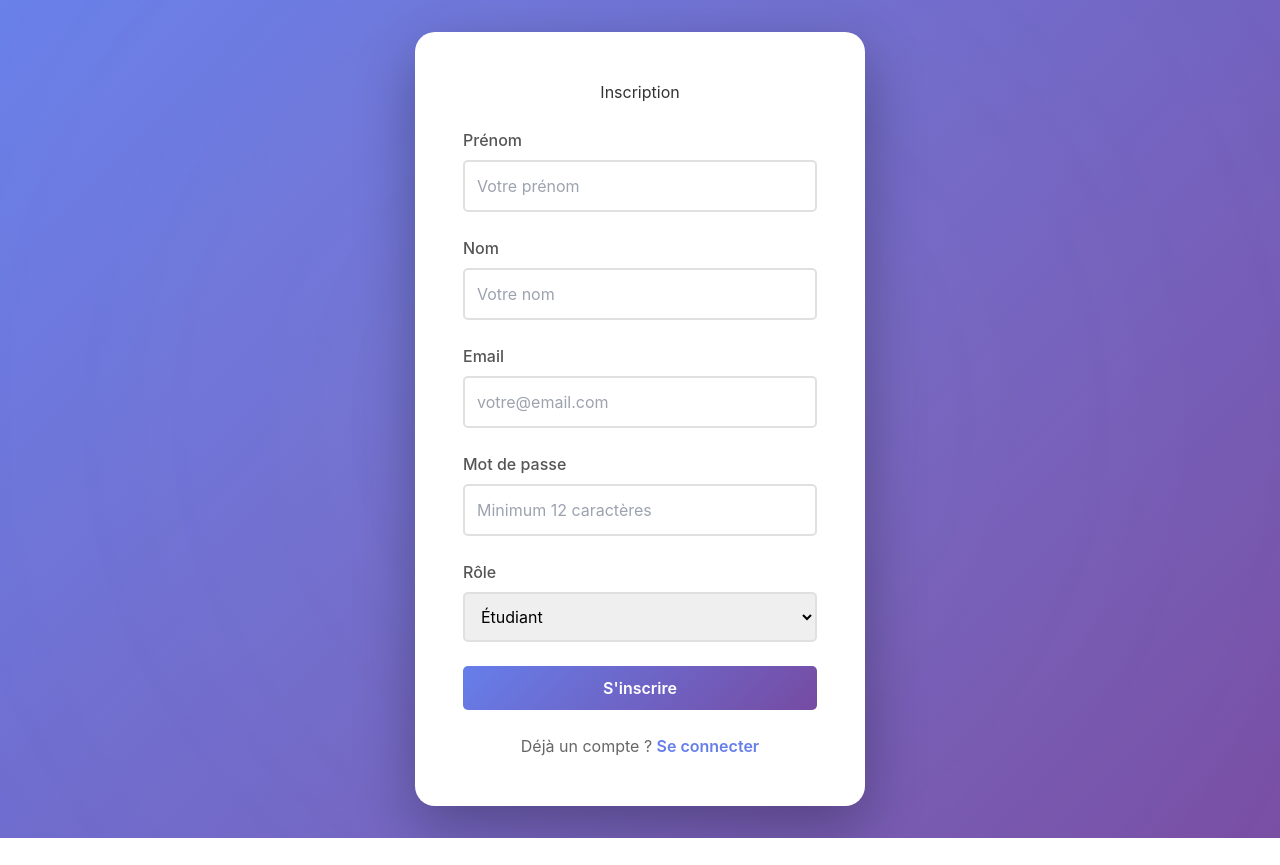
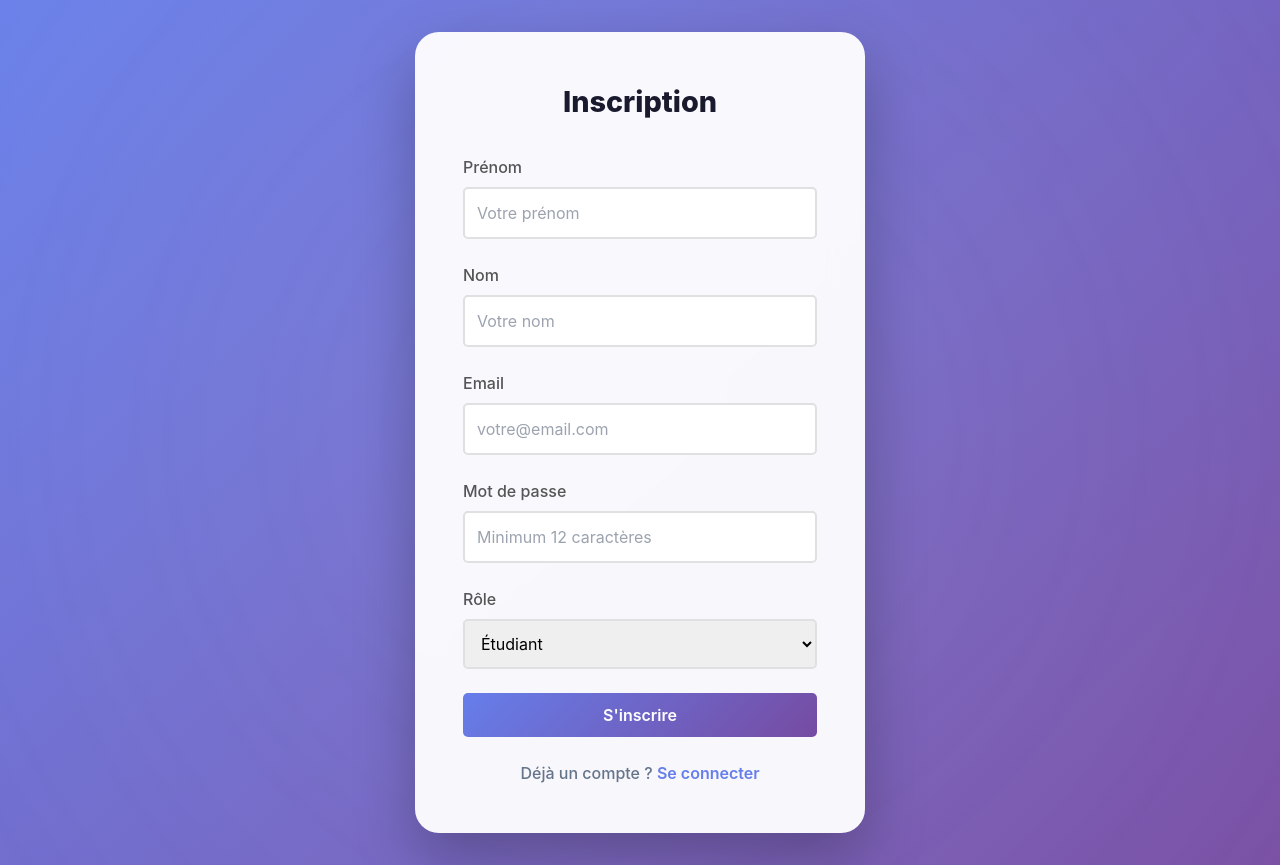
Before and after one commit to hanineBaccar123/Projet-Devops, a React app in the folder FrontendElearning/: page /register in a window 1280 px wide. Before the commit the page ends 838 px from the top, so only its background shows below. Built offline with nearby package versions, Linux system fonts and the light colour scheme; no server answers; the HTML template or start-up script is replaced by a standard one.

Commit message:
modif auth

```diff
--- a/FrontendElearning/src/pages/Auth.css
+++ b/FrontendElearning/src/pages/Auth.css
@@ -7,6 +7,7 @@
   padding: 2rem;
   position: relative;
   overflow: hidden;
+  font-family: 'Inter', sans-serif;
 }
 
 .auth-container::before {
@@ -16,7 +17,7 @@
   right: -50%;
   width: 200%;
   height: 200%;
-  background: radial-gradient(circle, rgba(255,255,255,0.1) 0%, transparent 70%);
+  background: radial-gradient(circle, rgba(255,255,255,0.15) 0%, transparent 70%);
   animation: pulse 15s ease-in-out infinite;
 }
 
@@ -26,20 +27,29 @@
 }
 
 .auth-card {
-  background: white;
+  background: rgba(255, 255, 255, 0.95);
+  backdrop-filter: blur(15px);
   padding: 3rem;
-  border-radius: 20px;
-  box-shadow: 0 20px 60px rgba(0, 0, 0, 0.3);
+  border-radius: 24px;
+  box-shadow: 0 25px 60px rgba(0, 0, 0, 0.25);
   width: 100%;
   max-width: 450px;
   position: relative;
   z-index: 1;
+  transition: transform 0.3s, box-shadow 0.3s;
+}
+
+.auth-card:hover {
+  transform: translateY(-5px);
+  box-shadow: 0 35px 80px rgba(0, 0, 0, 0.3);
 }
 
 .auth-card h2 {
-  margin-bottom: 1.5rem;
-  color: #333;
+  margin-bottom: 2rem;
+  color: #1a1a2e;
   text-align: center;
+  font-weight: 800;
+  font-size: 1.8rem;
 }
 
 .form-group {
@@ -49,18 +59,18 @@
 .form-group label {
   display: block;
   margin-bottom: 0.5rem;
-  color: #555;
-  font-weight: 500;
+  color: #475569;
+  font-weight: 600;
 }
 
 .form-group input,
 .form-group select {
   width: 100%;
-  padding: 0.75rem;
+  padding: 0.85rem;
   border: 2px solid #e0e0e0;
-  border-radius: 5px;
+  border-radius: 12px;
   font-size: 1rem;
-  transition: border-color 0.3s;
+  transition: border-color 0.3s, box-shadow 0.3s;
   box-sizing: border-box;
 }
 
@@ -68,24 +78,25 @@
 .form-group select:focus {
   outline: none;
   border-color: #667eea;
+  box-shadow: 0 0 10px rgba(102, 126, 234, 0.2);
 }
 
 .btn-primary {
   width: 100%;
-  padding: 0.75rem;
-  background: linear-gradient(135deg, #667eea 0%, #764ba2 100%);
+  padding: 0.9rem;
+  background: linear-gradient(145deg, #667eea 0%, #764ba2 100%);
   color: white;
   border: none;
-  border-radius: 5px;
+  border-radius: 12px;
   font-size: 1rem;
-  font-weight: 600;
+  font-weight: 700;
   cursor: pointer;
-  transition: transform 0.2s, box-shadow 0.2s;
+  transition: transform 0.2s, box-shadow 0.3s;
 }
 
 .btn-primary:hover:not(:disabled) {
-  transform: translateY(-2px);
-  box-shadow: 0 5px 15px rgba(102, 126, 234, 0.4);
+  transform: translateY(-3px);
+  box-shadow: 0 10px 25px rgba(102, 126, 234, 0.45);
 }
 
 .btn-primary:disabled {
@@ -94,26 +105,30 @@
 }
 
 .error-message {
-  background: #fee;
-  color: #c33;
-  padding: 0.75rem;
-  border-radius: 5px;
+  background: #fee2e2;
+  color: #b91c1c;
+  padding: 1rem;
+  border-radius: 10px;
   margin-bottom: 1rem;
   text-align: center;
+  font-weight: 600;
 }
 
 .auth-link {
   text-align: center;
   margin-top: 1.5rem;
-  color: #666;
+  color: #64748b;
+  font-weight: 500;
 }
 
 .auth-link a {
   color: #667eea;
   text-decoration: none;
   font-weight: 600;
+  transition: color 0.3s;
 }
 
 .auth-link a:hover {
+  color: #2563eb;
   text-decoration: underline;
 }
```
